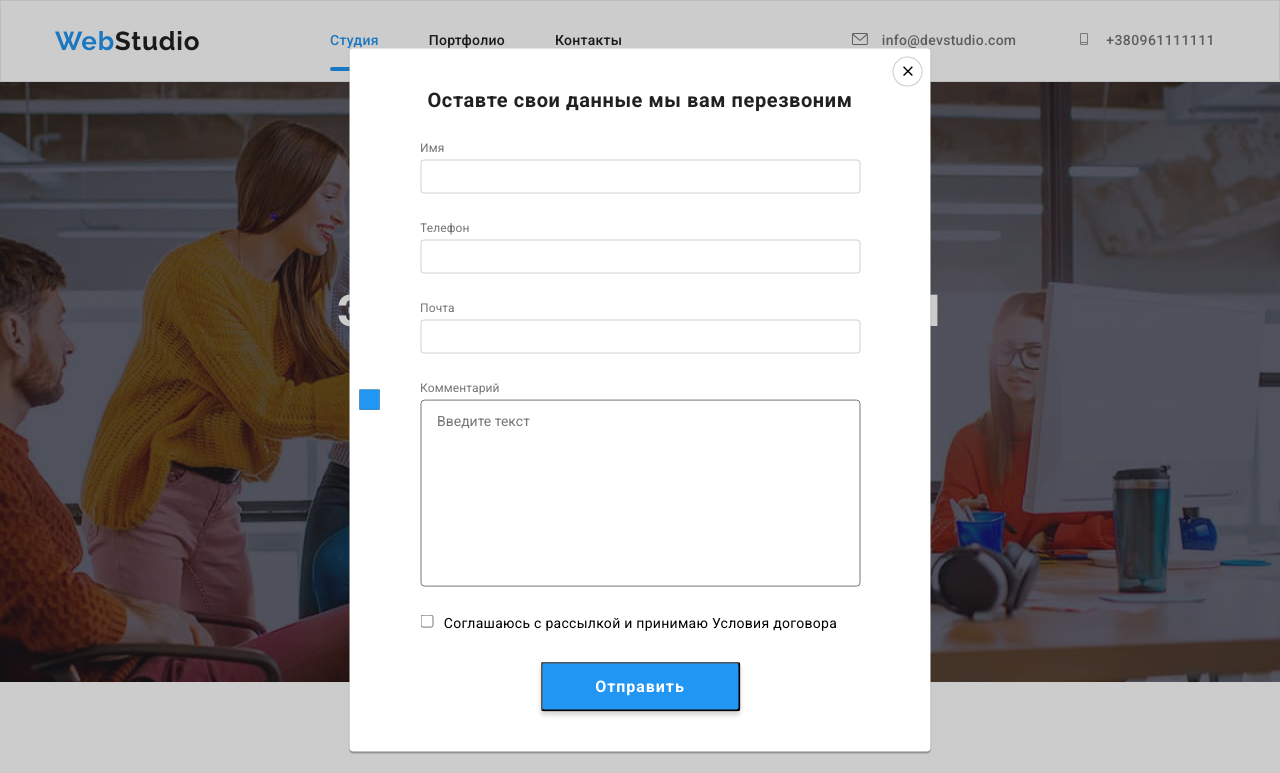
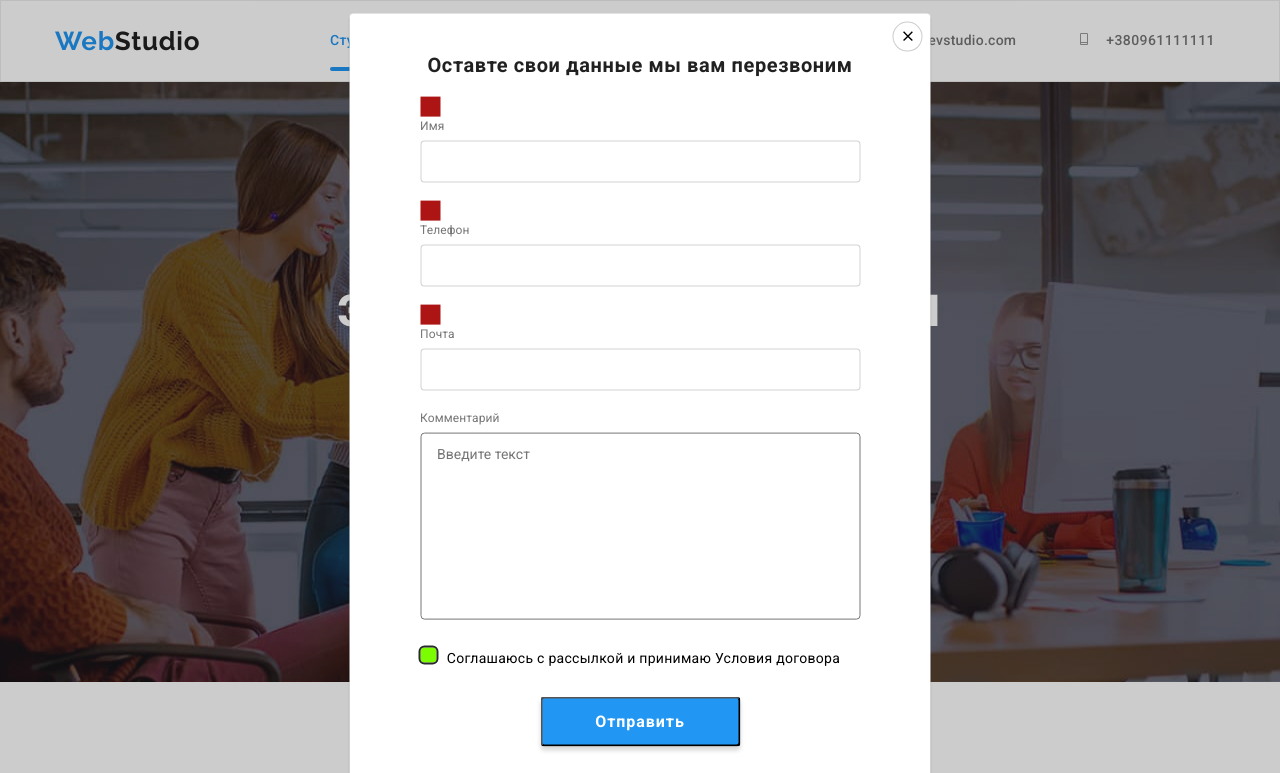
Before and after one commit to leonid12z/goit-markup-hw-06, a plain HTML site: page index.html in a window 1280 px wide. Both pictures are taken after a click on the button "Заказ услугу". Shown: the top 773 px of the page. Drawn offline with nearby package versions, Linux system fonts and the light colour scheme.

Commit message:
22.08.2021 не сделал

```diff
--- a/css/styles.css
+++ b/css/styles.css
@@ -970,13 +970,9 @@ p {
 
 /* Оставте свои данные */
 
-.form{
-  cursor:pointer;
+.form {
+  cursor: pointer;
 }
-
-/* .form-field input:hover{
-color: var(--primary-text-color);
-} */
 
 textarea {
   resize: none;
@@ -984,31 +980,17 @@ color: var(--primary-text-color);
 
 .modal-is {
   display: flex;
+  align-items: center;
   justify-content: center;
 
+  font-size: 20px;
   margin-bottom: 30px;
-
-  font-size: 20px;
   line-height: 1.15;
 
   letter-spacing: 0.03em;
 
   color: var(--accent-color);
 }
-
-.icon{
-  position: absolute;
-  top: 50%;
-  left: 10px;
-
-  transform: translateY(-50%);
-
-  display:inline-block;
-  width: 20px;
-  height: 20px;
-  background-color: #212121;
-}
-
 
 /* Форма модального окна */
 
@@ -1030,16 +1012,19 @@ color: var(--primary-text-color);
   /* outline: 1px solid blue; */
 }
 
+.form-label {
+  top: 50%;
+  left: 48px;
+  transform: translateY(-50%);
+
+  transition: transform 250ms linear;
+}
+
 .form-field input {
-  margin: 0;
-  padding: 8px 8px;
+  padding: 12px 8px;
 
   border: 1px solid rgba(33, 33, 33, 0.2);
   border-radius: 4px;
-}
-
-.form-field label {
-  margin-bottom: 4px;
 }
 
 .form-label {
@@ -1051,36 +1036,32 @@ color: var(--primary-text-color);
   color: var(--back-color);
 }
 
-.form-label ~ .icon{
-  background-color: #2196f3;
-}
-
-.comment{
+.comment {
   padding: 12px 16px;
 
   border-radius: 4px;
 }
 
-.submit-button{
-font-weight: bold;
-font-size: 16px;
-line-height: 1.87;
+/* Картинка svg */
 
-letter-spacing: 0.06em;
+.icon {
+  /* position: absolute; */
+  top: 50%;
+  /* left: 10px; */
 
-color:var(--brand-color);
+  transform: translateY(-50%);
 
-width: 200px;
-height: 50px;
+  display: inline-block;
+  width: 20px;
+  height: 20px;
 
-background:var(--primary-text-color);
-
-box-shadow: 0px 4px 4px rgba(0, 0, 0, 0.15);
-border-radius: 4px;
+  background-color: #ad1414;
 }
 
-.agree li{
-display:flex;
+/* Соглошения с рассылкой */
+
+.agree li {
+  display: flex;
   align-items: center;
 
   font-size: 14px;
@@ -1088,16 +1069,40 @@ line-height: 1.71px;
 
   letter-spacing: 0.03em;
 
-color:var(--back-color);
+  color: var(--back-color);
 }
 
-.agree label{
+.agree label {
   margin-left: 7px;
 }
 
+.checkbox {
+  -webkit-appearance: none;
+  -moz-appearance: none;
+  appearance: none;
+
+  position: absolute;
+}
+
+.agree::before {
+  content: "";
+  display: inline-block;
+  width: 16px;
+  height: 15px;
+
+  outline: 2px solid #2a2a2a;
+  border-radius: 4px;
+
+  background-color: lawngreen;
+}
+
+/* .checkbox:checked ~ .agree::after{
+  background-color: lightcoral;
+} */
+
 /* Кнопка-отправить */
 
-.btu{
+.btu {
   display: flex;
   align-items: center;
   justify-content: center;
@@ -1105,8 +1110,26 @@ justify-content: center;
   margin-top: 30px;
 }
 
-.submit-butt{
+.submit-butt {
   display: flex;
   align-items: center;
   justify-content: center;
 }
+
+.submit-button {
+  font-weight: bold;
+  font-size: 16px;
+  line-height: 1.87;
+
+  letter-spacing: 0.06em;
+
+  color: var(--brand-color);
+
+  width: 200px;
+  height: 50px;
+
+  background: var(--primary-text-color);
+
+  box-shadow: 0px 4px 4px rgba(0, 0, 0, 0.15);
+  border-radius: 4px;
+}
--- a/index.html
+++ b/index.html
@@ -367,21 +367,23 @@
             </button>
             <!-- Форма модального окна -->
             <form class="form">
+        <div class="modal-ist">
+        <h3 class="modal-is">Оставте свои данные мы вам перезвоним</h3>
+        </div>
         <div class="form-field">
-        <h3 class="modal-is">Оставте свои данные мы вам перезвоним</h3>
         <span class="icon"></span>
         <label for="name" class="form-label">Имя</label>
-
-        <input type="text" name="name" id="name">
+        <input type="text" class="form-input" name="name" id="name">
         </div>
 
         <div class="form-field">
+        <span class="icon"></span>
         <label for="tel" class="form-label">Телефон</label>
-        <span class="icon"></span>
         <input type="tel" name="tel" id="tel">
         </div>
 
         <div class="form-field">
+        <span class="icon"></span>
         <label for="main" class="form-label">Почта</label>
         <input type="email" name="main" id="main">
         </div>
@@ -395,7 +397,7 @@
 
         <ul class="chekbox-agree">
         <li class="agree">
-        <input type="checkbox" name="agree" id="agree">
+        <input class="checkbox" type="checkbox" name="agree" id="agree">
         <label for="agree">Соглашаюсь с рассылкой и принимаю Условия договора</label>
         </li>
         </ul>
```
Lines whose indentation alone changed are shown as unchanged.
